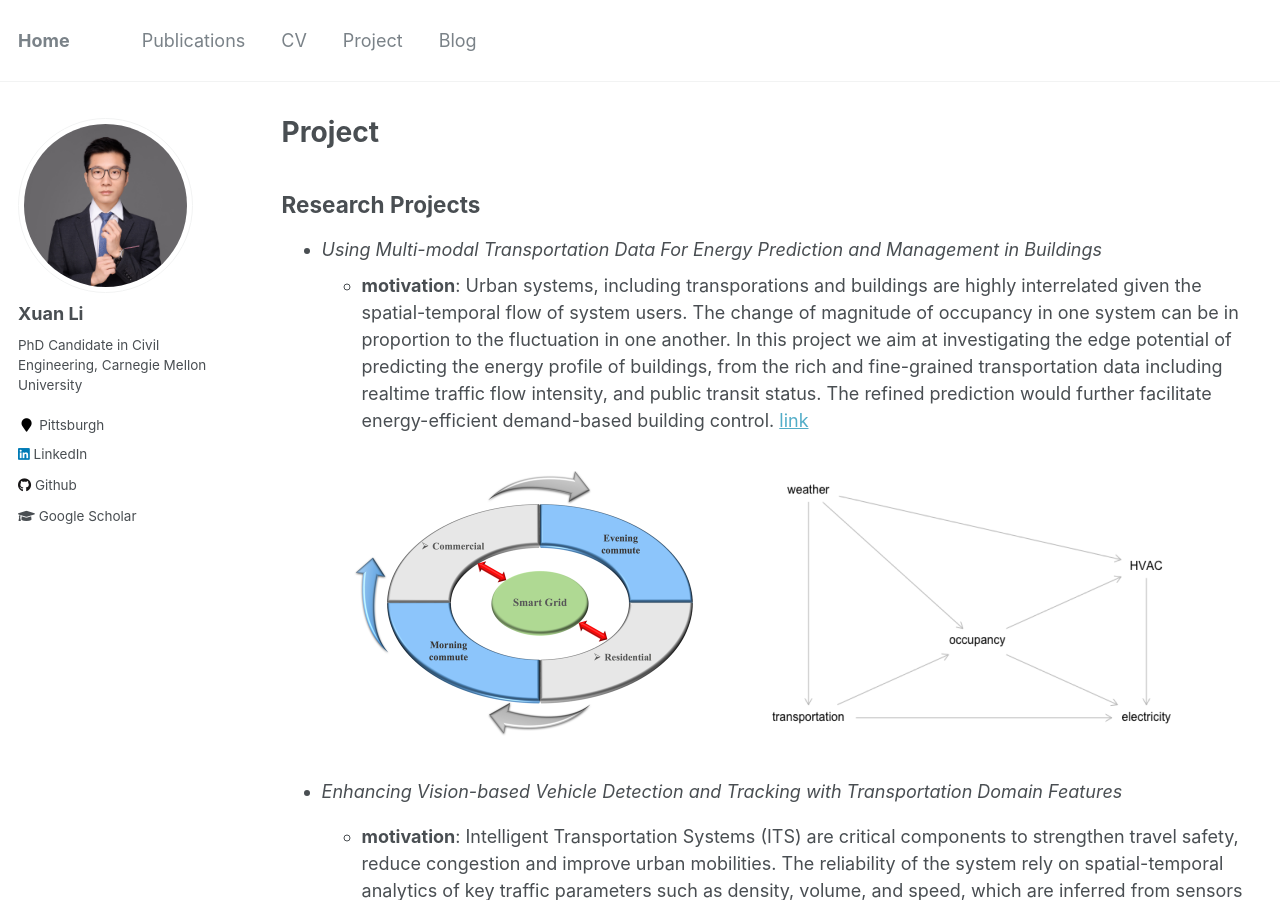
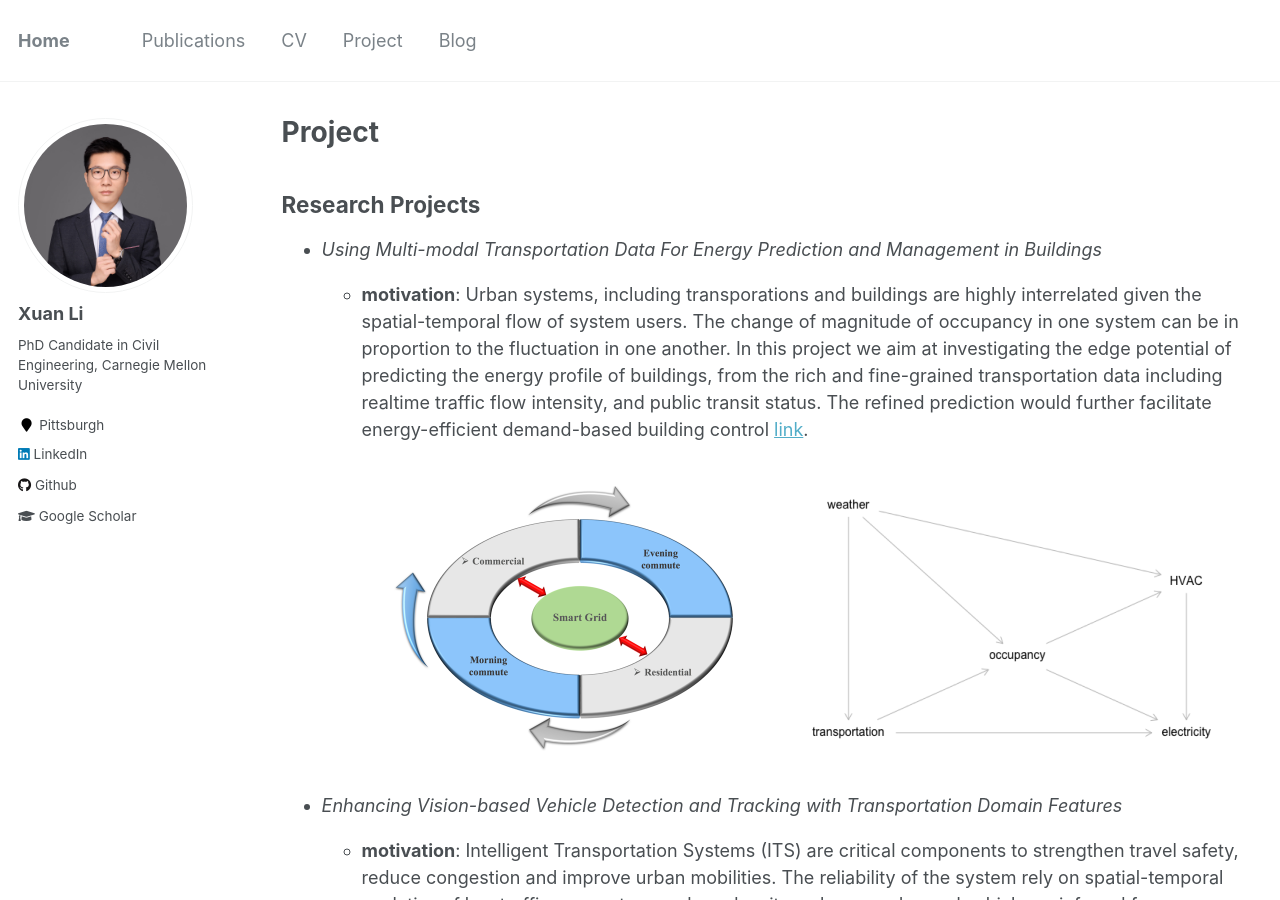
Before and after one commit to milanlx/milanlx.github.io, a Jekyll site: the page built from _pages/project.md, in a window 1280 px wide and 900 px high. Built offline with Jekyll 4.4.1, drawn with Linux system fonts in a browser that asks for light colours.

```diff
--- a/_pages/project.md
+++ b/_pages/project.md
@@ -12,9 +12,10 @@ youtubeId: detectionVideo
 Research Projects
 --------------
 * *Using Multi-modal Transportation Data For Energy Prediction and Management in Buildings*
-  * **motivation**: Urban systems, including transporations and buildings are highly interrelated given the spatial-temporal flow of system users. The change of magnitude of occupancy in one system can be in proportion to the fluctuation in one another. In this project we aim at investigating the edge potential of predicting the energy profile of buildings, from the rich and fine-grained transportation data including realtime traffic flow intensity, and public transit status. The refined prediction would further facilitate energy-efficient demand-based building control. [link](https://www.nsf.gov/awardsearch/showAward?AWD_ID=1637222)
+  * **motivation**: Urban systems, including transporations and buildings are highly interrelated given the spatial-temporal flow of system users. The change of magnitude of occupancy in one system can be in proportion to the fluctuation in one another. In this project we aim at investigating the edge potential of predicting the energy profile of buildings, from the rich and fine-grained transportation data including realtime traffic flow intensity, and public transit status. The refined prediction would further facilitate energy-efficient demand-based building control [link](https://www.nsf.gov/awardsearch/showAward?AWD_ID=1637222).
 
-<p align="center"><img width="870" height="300" src='/images/transResearch/motivation.png'></p>
+      <p align="center"><img width="870" height="300" src='/images/transResearch/motivation.png'></p>
+
 
 
 * *Enhancing Vision-based Vehicle Detection and Tracking with Transportation Domain Features*
```
